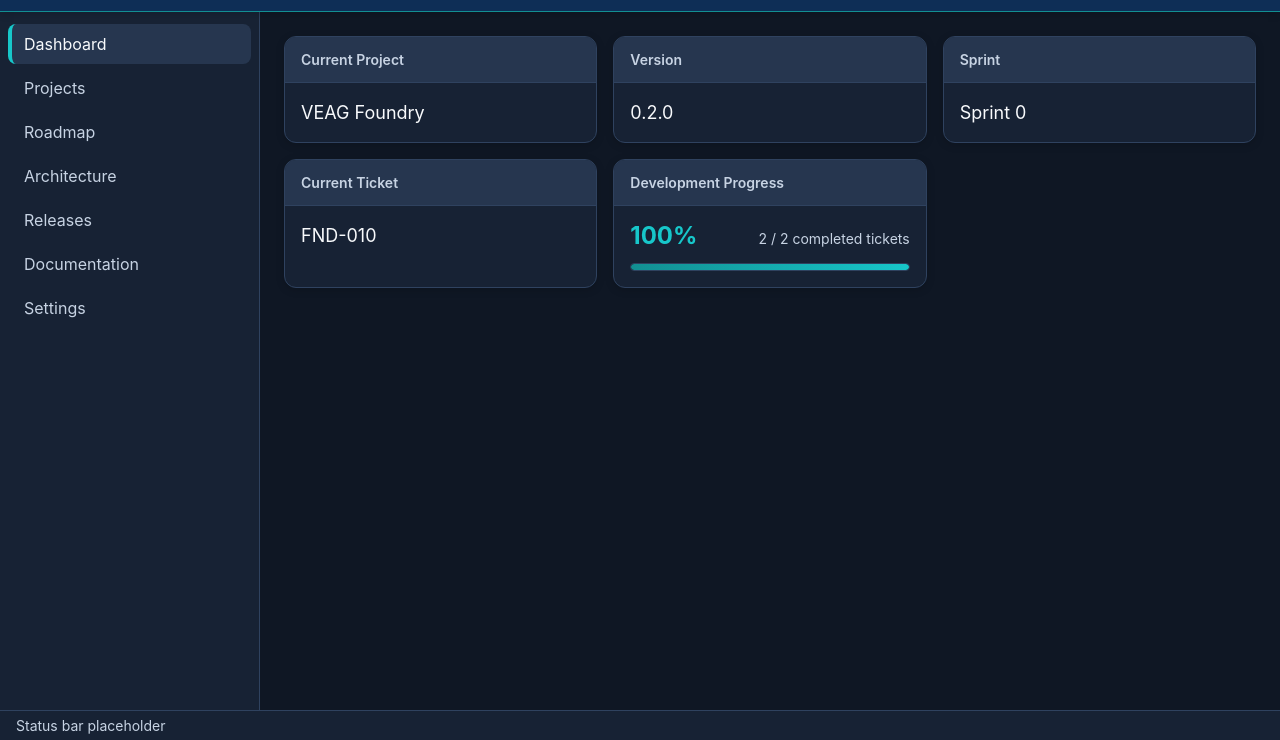
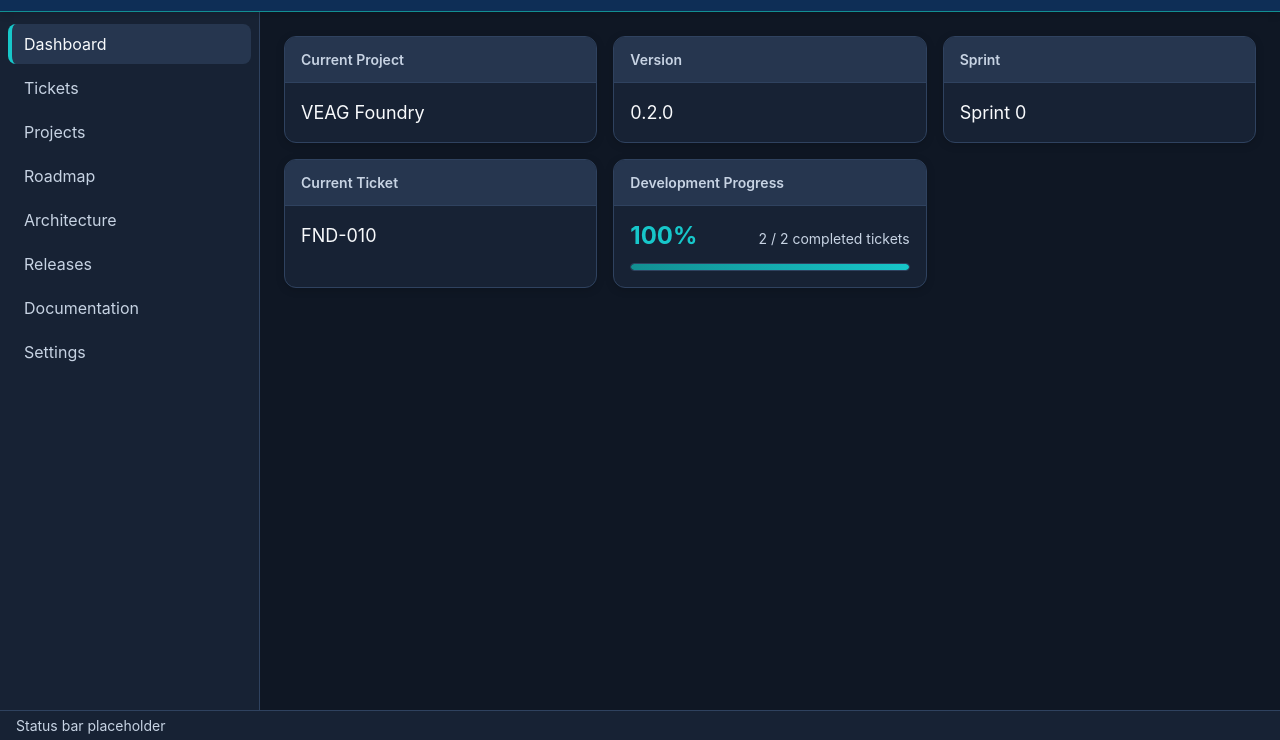
Before and after one commit to vEAGChris/foundry, a plain HTML site: page index.html in a window 1280 px wide. Shown: the part 60-800 px from the top of the page. Drawn offline with Linux system fonts and the light colour scheme.

Commit message:
FND-019: add active navigation and tickets menu item

```diff
--- a/index.html
+++ b/index.html
@@ -31,6 +31,7 @@
       <nav class="primary-navigation" aria-label="Primary navigation">
         <ul class="navigation-list">
           <li class="navigation-item" data-view="dashboard">Dashboard</li>
+          <li class="navigation-item" data-view="tickets">Tickets</li>
           <li class="navigation-item" data-view="projects">Projects</li>
           <li class="navigation-item" data-view="roadmap">Roadmap</li>
           <li class="navigation-item" data-view="architecture">Architecture</li>
```
